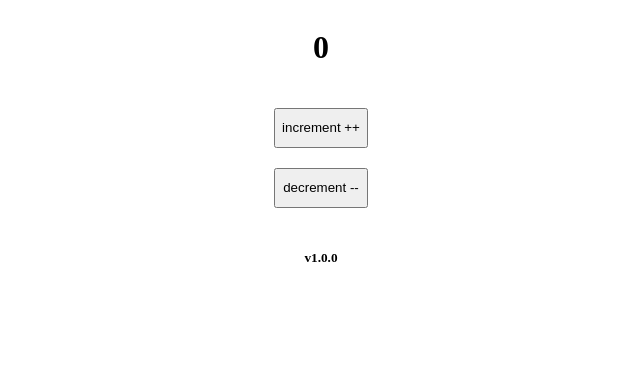
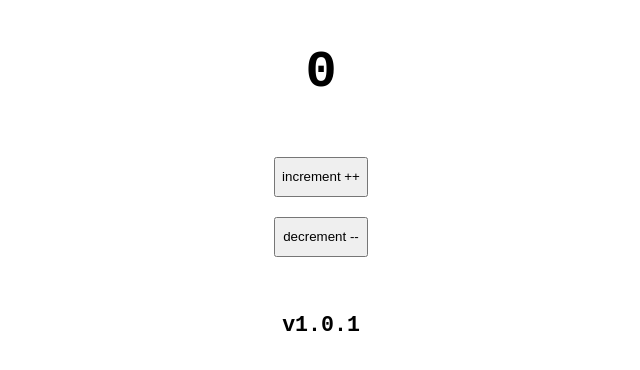
Before and after one commit to metaory/meta-ci-static, a website: page src/index.html in a window 1280 px wide. Shown: the whole page, without its empty margins (319-959 px from the left). Drawn offline with nearby package versions, Linux system fonts and the light colour scheme.

Commit message:
updated v

```diff
--- a/serverless.yml
+++ b/serverless.yml
@@ -25,12 +25,6 @@ provider:
       Action:
         - s3:*
       Resource: arn:aws:s3:::${self:custom.bucketName}
-
-# package:
-#   exclude:
-#     - '*'
-#   include:
-#     - serverless.yml
 
 resources:
   Resources:
--- a/src/index.html
+++ b/src/index.html
@@ -20,7 +20,7 @@
     el: '#app',
     data: {
       count: 0,
-      version: 'v1.0.0'
+      version: 'v1.0.1'
     }
   })
 </script>
@@ -31,6 +31,8 @@
     grid-gap: 20px;
     justify-content: center;
     text-align: center;
+    font-family: monospace;
+    font-size: 2em;
   }
 
   button {
```
